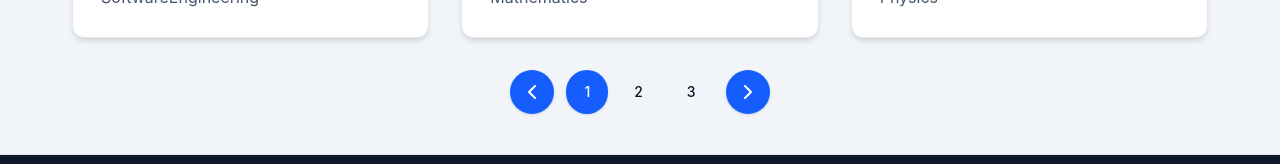
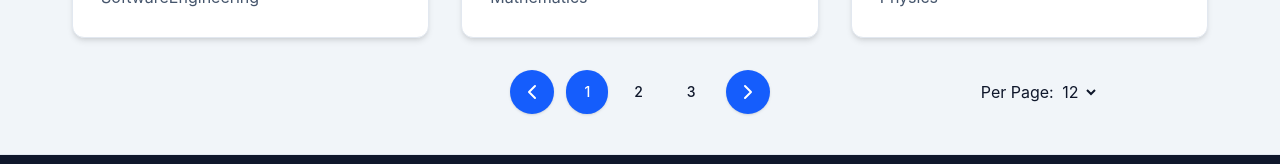
Before and after one commit to 2442-NET-FS-Test-Automation/P2-Team2-LearningPlatform, a React (Vite) app in the folder frontend/: page /courses in a window 1280 px wide. Shown: the part 1579-1743 px from the top of the page. Built offline with nearby package versions, Linux system fonts and the light colour scheme.

Commit message:
Added ItemsPerPage Selector

```diff
--- a/frontend/src/pages/courses/CoursesPage.tsx
+++ b/frontend/src/pages/courses/CoursesPage.tsx
@@ -50,7 +50,7 @@ export default function CoursesPage() {
     }, [courses, searchTerm]);
 
     // Pagination
-    const itemsPerPage = 12;
+    const [itemsPerPage, setItemsPerPage] = useState(12);
     const totalPages = Math.ceil(filteredCourses.length / itemsPerPage);
 
     const [currentPage, setCurrentPage] = useState(1);
@@ -88,8 +88,9 @@ export default function CoursesPage() {
                     </p>
                 )}
                 {/* Pagination Controls */}
+                <div className="grid grid-cols-3">
                     {totalPages > 1 && (
-                    <div className="flex w-full mx-auto justify-center">
+                        <div className="flex w-full mx-auto justify-center col-2">
                             <button onClick={handlePrevious} disabled={currentPage === 1}
                                 className="btn-primary rounded-full mx-2 px-2.5">
                                 <ChevronLeft />
@@ -111,7 +112,20 @@ export default function CoursesPage() {
                                 <ChevronRight />
                             </button>
                         </div>
+
                     )}
+                    {/* Items Per Page Selector */}
+                    <div className="my-auto mx-auto col-3">
+                        <label htmlFor="itemsperpage">Per Page: </label>
+                        <select name="itemsperpage" id="itemsperpage" onChange={(e) => setItemsPerPage(Number(e.target.value))}>
+                            <option value="6">6</option>
+                            <option value="12" selected>12</option>
+                            <option value="18">18</option>
+                            <option value="24">24</option>
+                            <option value="48">48</option>
+                        </select>
+                    </div>
+                </div>
             </div>
         </div>
     );
```
Lines whose indentation alone changed are shown as unchanged.
